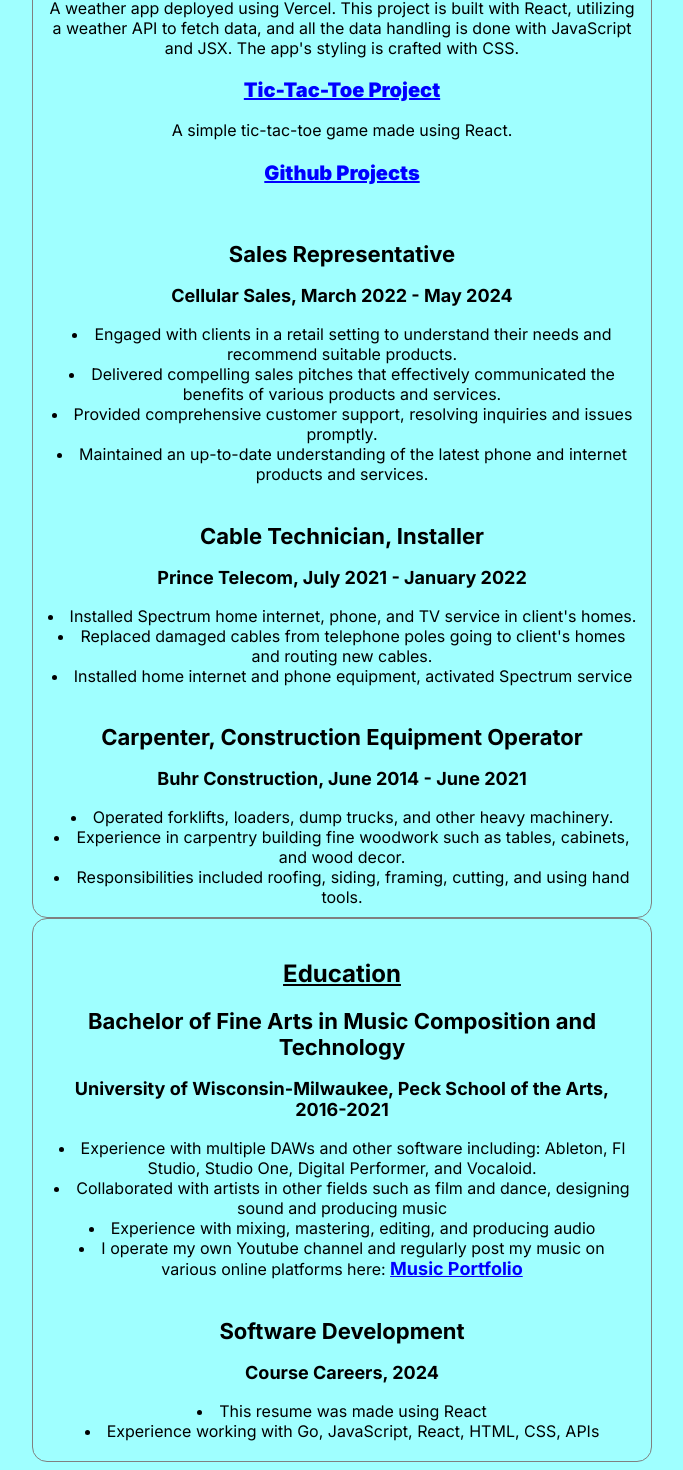
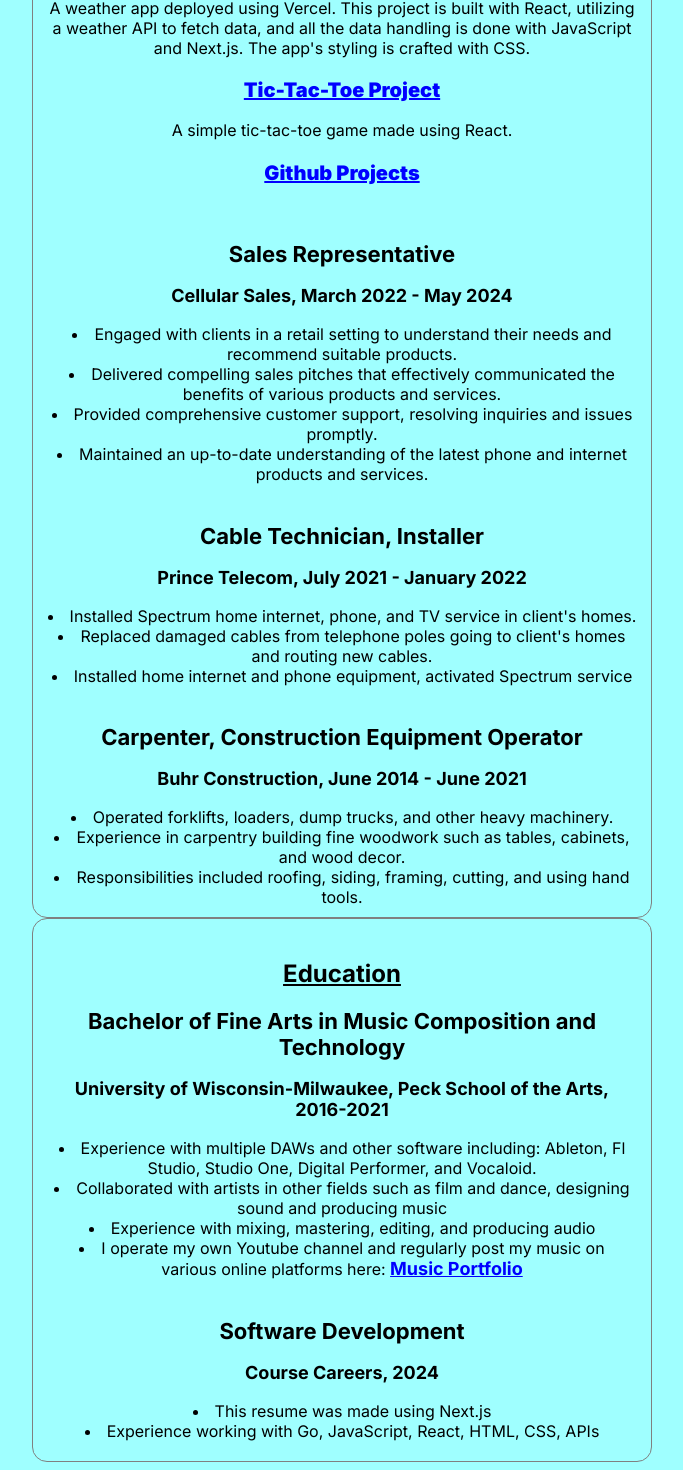
Before and after one commit to brandonbuhr/Brandon-Buhr-Resume, a Next.js app: page / in a window 1280 px wide. Shown: the part 340-1810 px from the top of the page, without its empty margins (298-981 px from the left). Built offline with nearby package versions, Linux system fonts and the light colour scheme.

Commit message:
update fix

```diff
--- a/src/app/page.js
+++ b/src/app/page.js
@@ -19,7 +19,7 @@
        <h1>Experience</h1>
 
        <h2><a href="https://react-weather-app-murex-phi.vercel.app/" target="blank" className="weather-app">React Weather App</a></h2>
-          <p>A weather app deployed using Vercel. This project is built with React, utilizing a weather API to fetch data, and all the data handling is done with JavaScript and JSX. The app's styling is crafted with CSS.</p>
+          <p>A weather app deployed using Vercel. This project is built with React, utilizing a weather API to fetch data, and all the data handling is done with JavaScript and Next.js. The app's styling is crafted with CSS.</p>
           <h2><a href="https://tic-tac-toe-pi-ashen.vercel.app/" target="blank" className="tic-tac-toe-project">Tic-Tac-Toe Project</a></h2>
             <p>A simple tic-tac-toe game made using React.</p>
             <h2><a href="https://github.com/brandonbuhr" target="blank" className="my-github">Github Projects</a></h2>
@@ -76,7 +76,7 @@
       <section>
           <h2>Software Development</h2>
             <h3>Course Careers, 2024</h3>
-            <li>This resume was made using React</li>
+            <li>This resume was made using Next.js</li>
             <li>Experience working with Go, JavaScript, React, HTML, CSS, APIs</li>
       </section>
     </div>
```
